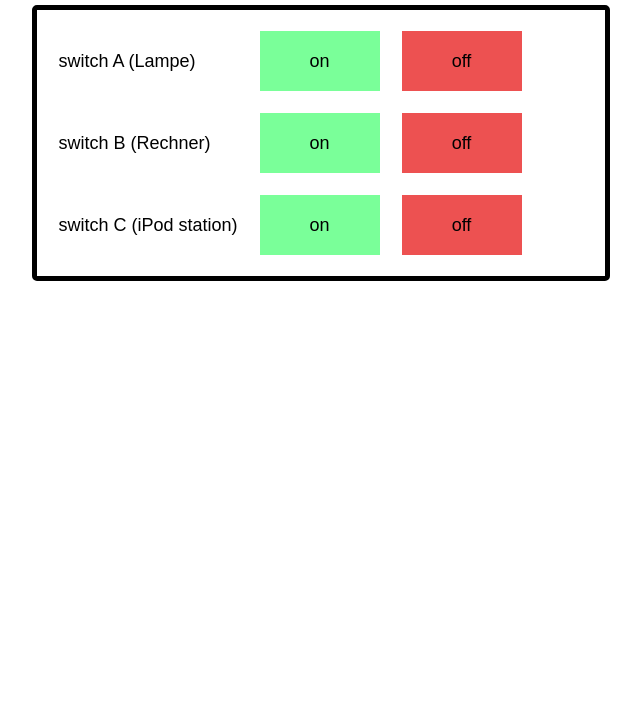
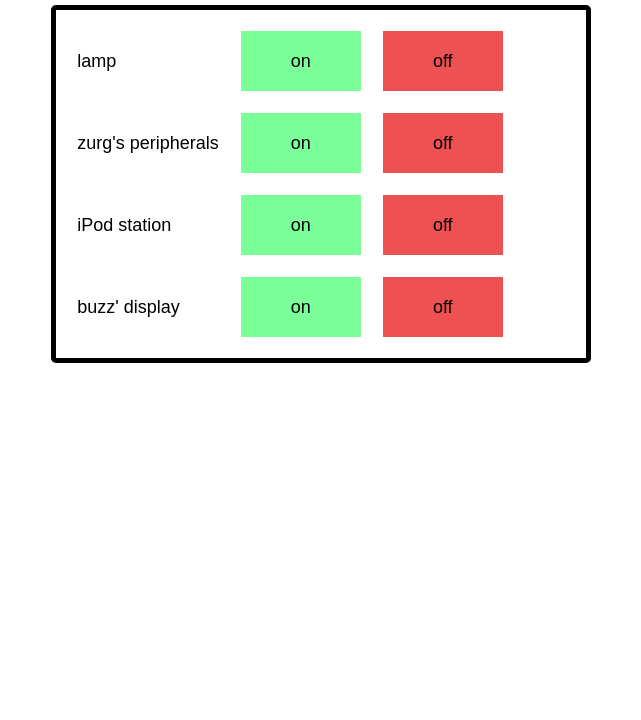
Before and after one commit to manuelbonk/rc-sockets, a plain HTML site: page index.html in a window 1280 px wide. Shown: the part 80-800 px from the top of the page, without its empty margins (319-960 px from the left). Drawn offline with Linux system fonts and the light colour scheme.

Commit message:
modified:   index.html 	new file:   static/styles.css 	modified:   switch.py

```diff
--- a/index.html
+++ b/index.html
@@ -2,110 +2,39 @@
 
 <html>
 	<head>
-        <title>switch on mrp02</title>
+		<title>switch on mrp04</title>
 		<link rel="icon" href="static/favicon.ico" type="image/x-icon">
 		<link rel="shortcut icon" href="static/favicon.ico" type="image/x-icon">
 		<meta name="mobile-web-app-capable" content="yes">
-	<!--        <link rel="stylesheet" type="text/css" href="styles.css"> -->
-        <style type="text/css">
-	h1 {
-		font-family: Verdana;
-		text-align: center;
-	}
-
-	table {
-		border: 5px solid black;
-		border-radius: 5px;
-		border-collapse: separate;
-		border-spacing: 20px 20px;
-		margin: 10px auto;
-	}
-
-	td {
-		border: none;
-		font-family: sans-serif;
-		font-size: 18px;
-	}
-
-	button  {
-		font-family: sans-serif;
-		font-size: 18px;
-		width: 120px;
-		padding: 0;
-		border: none;
-		background: none;
-		height: 60px;
-    outline: 0;
-	}
-
-	button:active {
-		background-color: #666;
-	}
-	.on {
-		background-color: #7AFF99;
-	}
-
-	.off {
-		background-color: #ED5151;
-	}
-
-	body {
-		margin-left: 2%;
-		margin-right: 2%;
-		margin-top: 2%;
-	}
-	iframe {
-		width:40px;
-		height:55px;
-		border:0;
-		}
-	</style>
+		<link rel="stylesheet" type="text/css" href="static/styles.css">
 	</head>
 
 	<body>
-        <h1>switch on mrp02</h1>
-
-
+		<h1>switch on mrp04</h1>
 		<table border="1">
 			<tr>
-                        <td>switch A (Lampe)</td>
-
-                        <td><button class="on" type="button" onclick="document.getElementById('toggle_a').src='http://mrp02.bonkfamily.com/switch/a/on'">on</button>
-                        </td>
-
-                        <td><button class="off" type="button" onclick="document.getElementById('toggle_a').src='http://mrp02.bonkfamily.com/switch/a/off'">off</button>
-                        </td>
-
-                        <td><iframe id="toggle_a" name="toggle_a"></iframe>
-                        </td>
+				<td>lamp</td>
+				<td><button class="on" type="button" onclick="document.getElementById('toggle_a').src='http://mrp04.bonkfamily.com:8080/switch/01010/1/1'">on</button></td>
+				<td><button class="off" type="button" onclick="document.getElementById('toggle_a').src='http://mrp04.bonkfamily.com:8080/switch/01010/1/0'">off</button></td>
+				<td><iframe id="toggle_a"></iframe></td>
 			</tr>
-
-
 			<tr>
-                        <td>switch B (Rechner)</td>
-
-                        <td><button class="on" type="button" onclick="document.getElementById('toggle_b').src='http://mrp02.bonkfamily.com/switch/b/on'">on</button>
-                        </td>
-
-                        <td><button class="off" type="button" onclick="document.getElementById('toggle_b').src='http://mrp02.bonkfamily.com/switch/b/off'">off</button>
-                        </td>
-
-                        <td><iframe id="toggle_b" name="toggle_b"></iframe>
-                        </td>
+				<td>zurg's peripherals</td>
+				<td><button class="on" type="button" onclick="document.getElementById('toggle_b').src='http://mrp04.bonkfamily.com:8080/switch/01010/2/1'">on</button></td>
+				<td><button class="off" type="button" onclick="document.getElementById('toggle_b').src='http://mrp04.bonkfamily.com:8080/switch/01010/2/0'">off</button></td>
+				<td><iframe id="toggle_b"></iframe></td>
 			</tr>
-
-
 			<tr>
-                        <td>switch C (iPod station)</td>
-
-                        <td><button class="on" type="button" onclick="document.getElementById('toggle_c').src='http://mrp02.bonkfamily.com/switch/c/on'">on</button>
-                        </td>
-
-                        <td><button class="off" type="button" onclick="document.getElementById('toggle_c').src='http://mrp02.bonkfamily.com/switch/c/off'">off</button>
-                        </td>
-
-                        <td><iframe id="toggle_c" name="toggle_c"></iframe>
-                        </td>
+				<td>iPod station</td>
+				<td><button class="on" type="button" onclick="document.getElementById('toggle_c').src='http://mrp04.bonkfamily.com:8080/switch/01010/3/1'">on</button></td>
+				<td><button class="off" type="button" onclick="document.getElementById('toggle_c').src='http://mrp04.bonkfamily.com:8080/switch/01010/3/0'">off</button></td>
+				<td><iframe id="toggle_c"></iframe></td>
+			</tr>
+			<tr>
+				<td>buzz' display</td>
+				<td><button class="on" type="button" onclick="document.getElementById('toggle_d').src='http://mrp04.bonkfamily.com:8080/switch/10101/2/1'">on</button></td>
+				<td><button class="off" type="button" onclick="document.getElementById('toggle_d').src='http://mrp04.bonkfamily.com:8080/switch/10101/2/0'">off</button></td>
+				<td><iframe id="toggle_d"></iframe></td>
 			</tr>
 		</table>
 	</body>
--- /dev/null
+++ b/static/styles.css
@@ -0,0 +1,53 @@
+h1 {
+	font-family: Verdana;
+	text-align: center;
+}
+
+	table {
+	border: 5px solid black;
+	border-radius: 5px;
+	border-collapse: separate;
+	border-spacing: 20px 20px;
+	margin: 10px auto;
+}
+
+td {
+	border: none;
+	font-family: sans-serif;
+	font-size: 18px;
+}
+
+button  {
+font-family: sans-serif;
+	font-size: 18px;
+	width: 120px;
+	padding: 0;
+	border: none;
+	background: none;
+	height: 60px;
+  outline: 0;
+}
+
+button:active {
+	background-color: #666;
+}
+
+.on {
+	background-color: #7AFF99;
+}
+
+.off {
+	background-color: #ED5151;
+}
+
+body {
+	margin-left: 2%;
+	margin-right: 2%;
+	margin-top: 2%;
+}
+
+iframe {
+		width:40px;
+		height:55px;
+		border:0;
+}
```
Also changed, not shown: 1 other file. Lines whose indentation alone changed are shown as unchanged.
